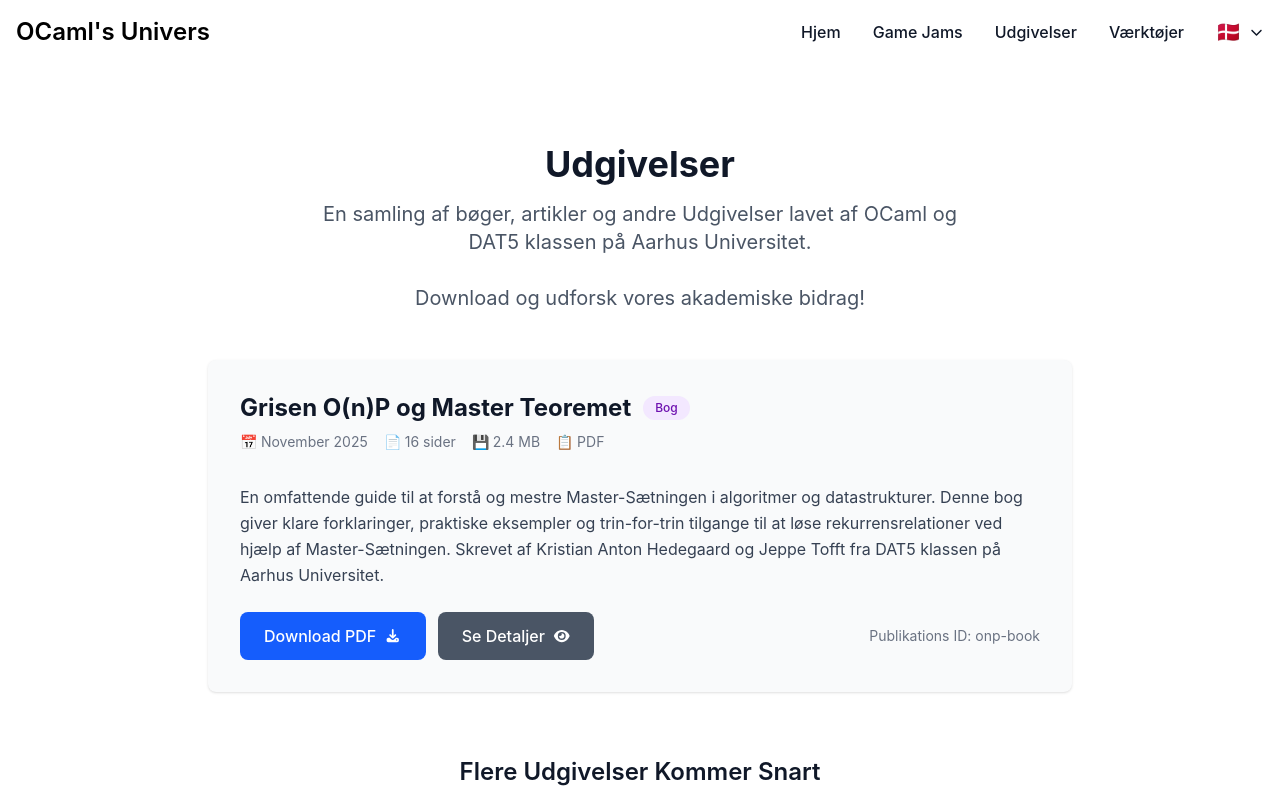
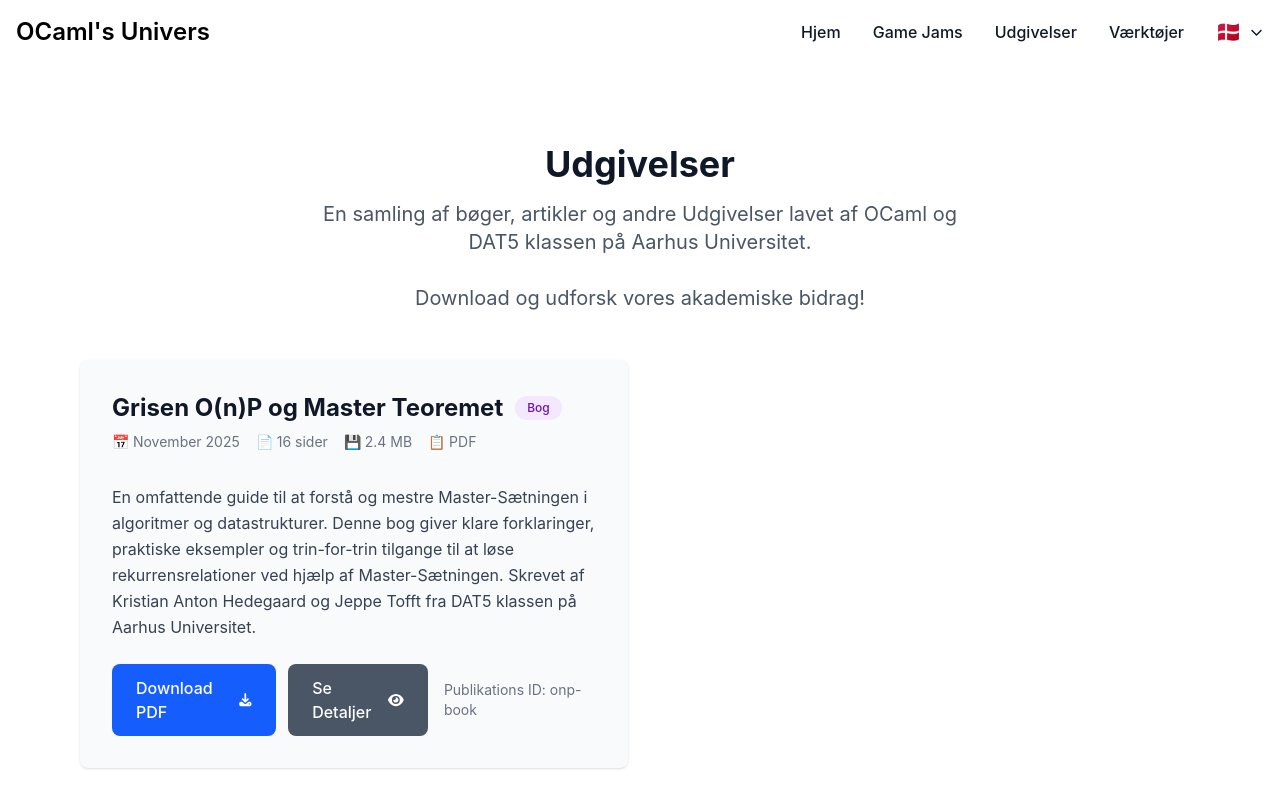
Before and after one commit to KasperTonsgaard/ocaml-website, a Next.js app: page /publications in a window 1280 px wide. Shown: the top 800 px of the page. Built offline with nearby package versions, Linux system fonts and the light colour scheme.

Commit message:
Migrate Publications page to two-column grid layout

```diff
--- a/app/publications/page.tsx
+++ b/app/publications/page.tsx
@@ -3,6 +3,8 @@ import Link from 'next/link'
 import { FontAwesomeIcon } from '@fortawesome/react-fontawesome'
 import { faDownload, faEye, faClock } from '@fortawesome/free-solid-svg-icons'
 import { useLocale } from '../context/LocaleContext'
+import ContentGrid from '../components/ContentGrid'
+import ContentCard from '../components/ContentCard'
 
 const publications = [
   {
@@ -26,7 +28,7 @@ export default function PublicationsPage() {
 
   return (
     <div className="min-h-screen bg-white dark:bg-gray-900">
-      <div className="max-w-4xl mx-auto px-4 py-12">
+      <div className="max-w-6xl mx-auto px-4 py-12">
         {/* Header */}
         <div className="text-center mb-12">
           <h1 className="text-4xl font-bold text-gray-900 dark:text-white mb-4">
@@ -39,13 +41,10 @@ export default function PublicationsPage() {
           </p>
         </div>
 
-        {/* Publications List */}
-        <div className="space-y-8">
+        {/* Publications Grid */}
+        <ContentGrid>
           {publications.map((publication) => (
-            <article
-              key={publication.id}
-              className="bg-gray-50 dark:bg-gray-800 rounded-lg p-8 shadow-sm hover:shadow-md transition-shadow duration-200"
-            >
+            <ContentCard key={publication.id}>
               <div className="flex flex-col md:flex-row md:items-start md:justify-between mb-4">
                 <div className="flex-1">
                   <div className="flex items-center gap-3 mb-2">
@@ -117,9 +116,9 @@ export default function PublicationsPage() {
                   {t('publications.publicationId')}: {publication.id}
                 </div>
               </div>
-            </article>
+            </ContentCard>
           ))}
-        </div>
+        </ContentGrid>
 
         {/* Coming Soon Section */}
         <div className="mt-16 text-center">
```
